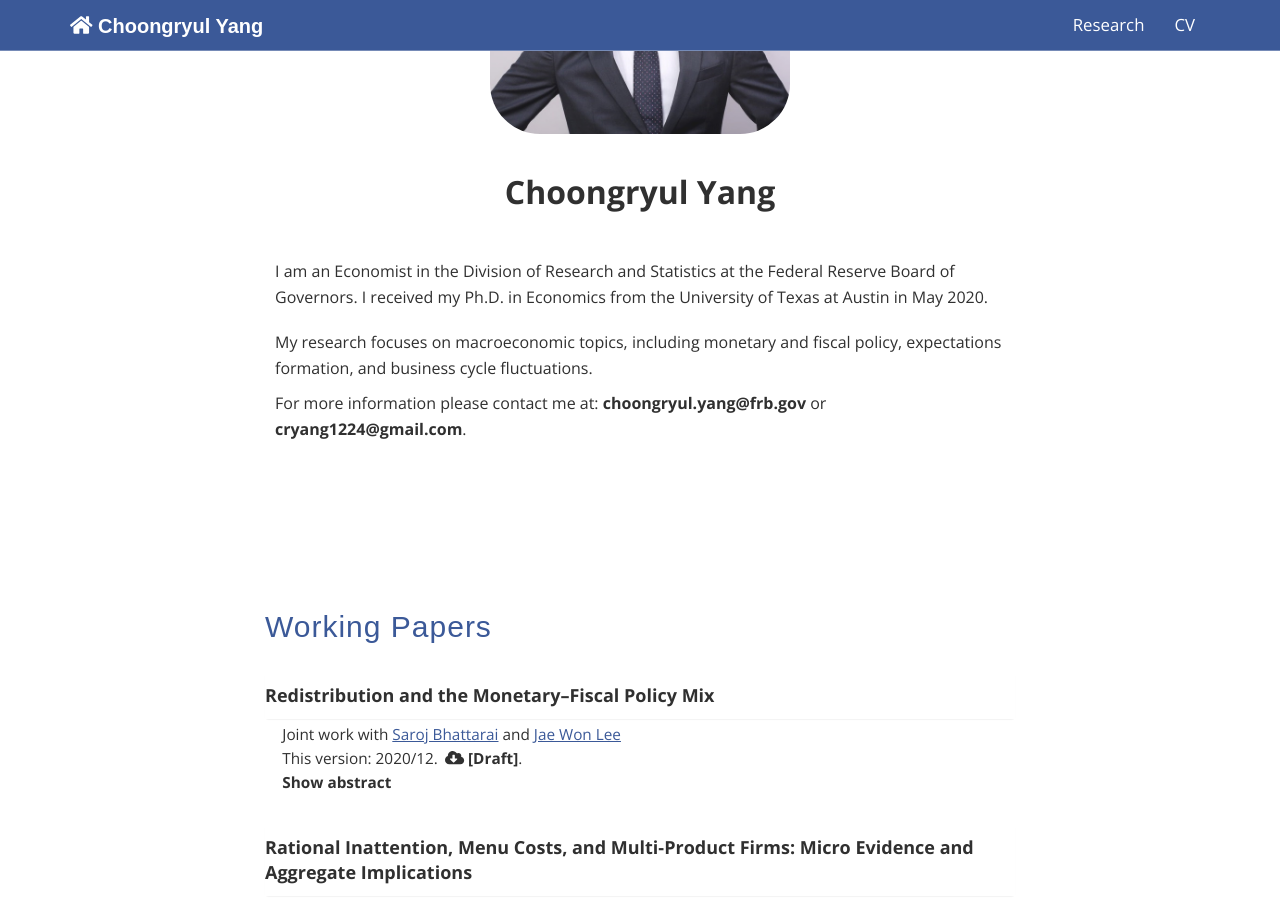
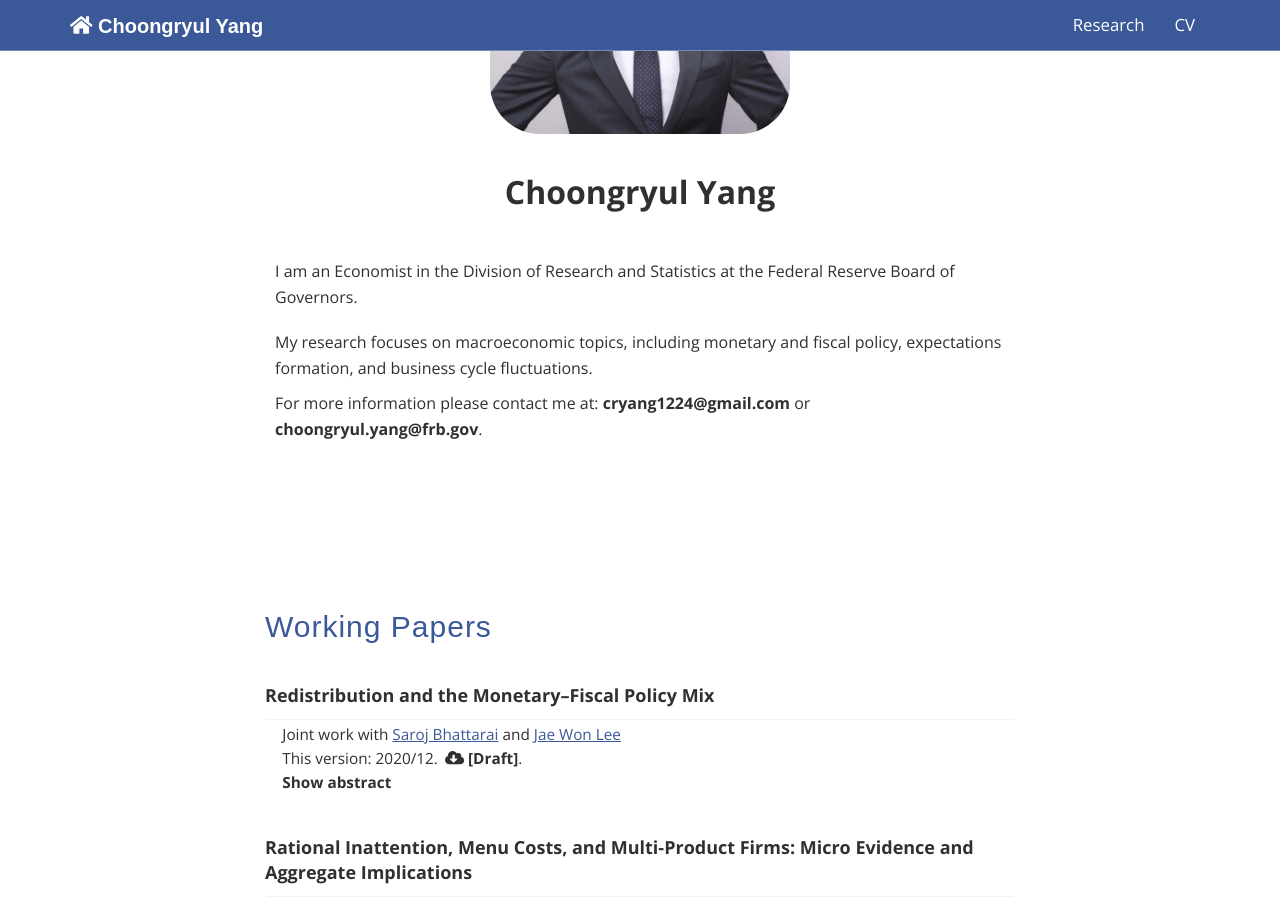
Before and after one commit to choongryulyang/choongryulyang.github.io, a Jekyll site: the page built from index.html, in a window 1280 px wide and 900 px high, scrolled down 350 px. Built offline with Jekyll 4.4.1, drawn with Linux system fonts in a browser that asks for light colours.

Commit message:
Update index.html

```diff
--- a/index.html
+++ b/index.html
@@ -36,7 +36,7 @@ title: Choongryul Yang
 
 
 						<p style="margin-top: 40px; margin-bottom: 0px; text-align:left; padding: 10px 10px ; font-size: 12pt">
-						I am an Economist in the Division of Research and Statistics at the Federal Reserve Board of Governors. I received my Ph.D. in Economics from the University of Texas at Austin in May 2020.
+						I am an Economist in the Division of Research and Statistics at the Federal Reserve Board of Governors.
 						</p>
 
 						<p style="margin-top: 10px;margin-bottom: 0px; text-align:left; padding: 0 10px 0 10px; font-size:12pt">
@@ -44,8 +44,8 @@ title: Choongryul Yang
 						</p>
 
 						<p style="margin-top: 10px;margin-bottom: 0px; text-align:left; padding: 0 10px 0 10px; font-size:12pt">
-						For more information please contact me at: <b><a class="two" href="mailto:choongryul.yang@frb.gov" target="_blank">choongryul.yang@frb.gov</a></b>
-						or <b><a class="two" href="mailto:cryang1224@gmail.com" target="_blank">cryang1224@gmail.com</a></b>.
+						For more information please contact me at: <b><a class="two" href="mailto:cryang1224@gmail.com" target="_blank">cryang1224@gmail.com</a></b>
+						or <b><a class="two" href="mailto:choongryul.yang@frb.gov" target="_blank">choongryul.yang@frb.gov</a></b>.
 						<br>
 						</p>
 
@@ -120,7 +120,7 @@ title: Choongryul Yang
 						two-agent New Keynesian model, situate the model economy in a Covid-19 recession,
 						and quantify the effects of the transfer components of the Coronavirus Aid, Relief,
 						and Economic Security (CARES) Act. We find that the transfer multipliers are significantly larger
-						under the fiscal regime——which results in a milder contraction——than
+						under the fiscal regime—which results in a milder contraction—than
 						under the monetary regime, primarily because inflationary pressures of this regime
 						counteract the deflationary forces during the recession. Moreover, redistribution produces
 						a Pareto improvement under the fiscal regime.
```
